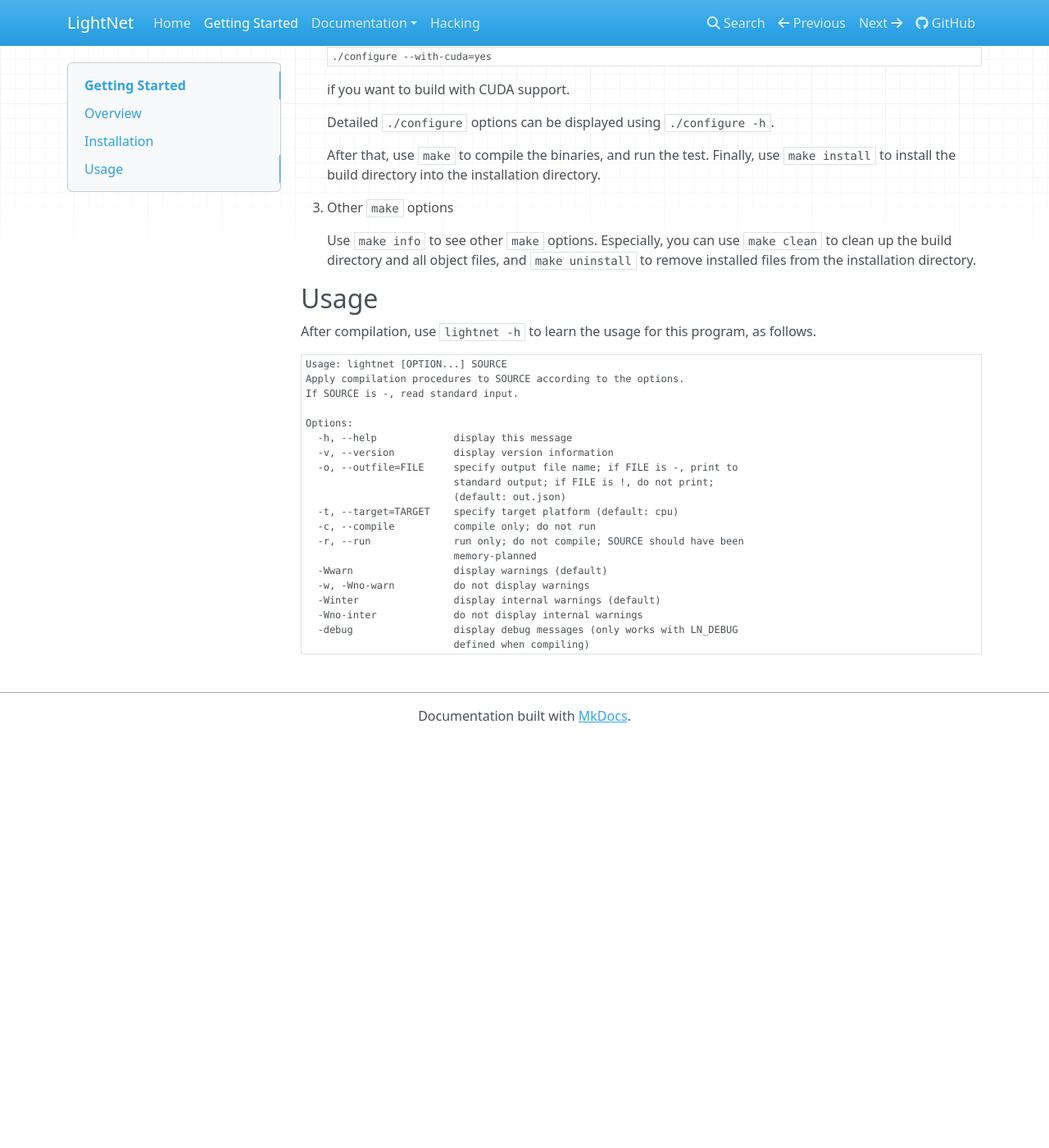
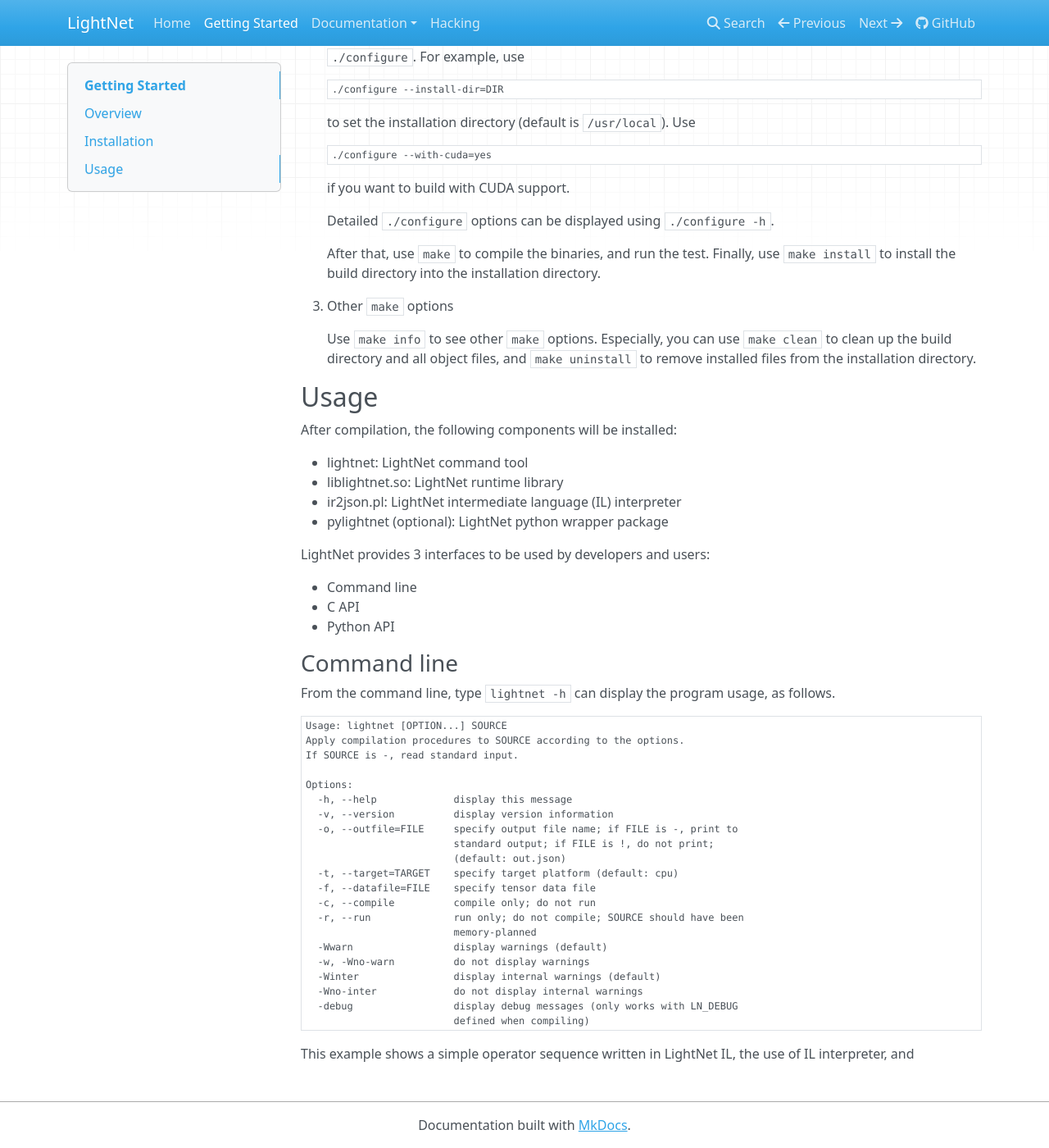
Before and after one commit to zhaozhixu/LightNet, an MkDocs documentation site: the page built from docs/Getting-Started.md, in a window 1280 px wide and 1400 px high, scrolled down 1343 px. Shown: the whole window at 82% size. Built offline with MkDocs 1.6.1, drawn with Linux system fonts in a browser that asks for light colours; before the commit the page ends 2244 px from its top, so only the background shows below that; some of the changed text lies outside the part shown.

Commit message:
adding doc

````diff
--- a/docs/Getting-Started.md
+++ b/docs/Getting-Started.md
@@ -18,7 +18,8 @@
     apt-get install build-essential perl git pkg-config check
     cpan install JSON Sort::strverscmp
 
-This project also depends on [TensorLight](https://github.com/zhaozhixu/TensorLight), a lightweight tensor operation library. Install it according to
+This project also depends on [TensorLight](https://github.com/zhaozhixu/TensorLight),
+a lightweight tensor operation library. Install it according to
 [its repository](https://github.com/zhaozhixu/TensorLight) before continuing to
 build LightNet.
 
@@ -28,6 +29,13 @@
 
         apt-get install python3-pip
         pip3 install mkdocs
+
+* (Optional) Packages for building python packages
+
+    Use the following commands to install the packages for building python packages
+    (python3 for example):
+
+        apt-get install python3-setuptools
 
 * (Optional) CUDA dependency
 
@@ -93,7 +101,23 @@
     the installation directory.
 
 ## Usage
-After compilation, use `lightnet -h` to learn the usage for this program, as
+
+After compilation, the following components will be installed:
+
+- lightnet: LightNet command tool
+- liblightnet.so: LightNet runtime library
+- ir2json.pl: LightNet intermediate language (IL) interpreter
+- pylightnet (optional): LightNet python wrapper package
+
+LightNet provides 3 interfaces to be used by developers and users:
+
+- Command line
+- C API
+- Python API
+
+### Command line
+
+From the command line, type `lightnet -h` can display the program usage, as
 follows.
 
 ```
@@ -108,6 +132,7 @@
                          standard output; if FILE is !, do not print;
                          (default: out.json)
   -t, --target=TARGET    specify target platform (default: cpu)
+  -f, --datafile=FILE    specify tensor data file
   -c, --compile          compile only; do not run
   -r, --run              run only; do not compile; SOURCE should have been
                          memory-planned
@@ -118,3 +143,6 @@
   -debug                 display debug messages (only works with LN_DEBUG
                          defined when compiling)
 ```
+
+This example shows a simple operator sequence written in LightNet IL,
+the use of IL interpreter, and
````
